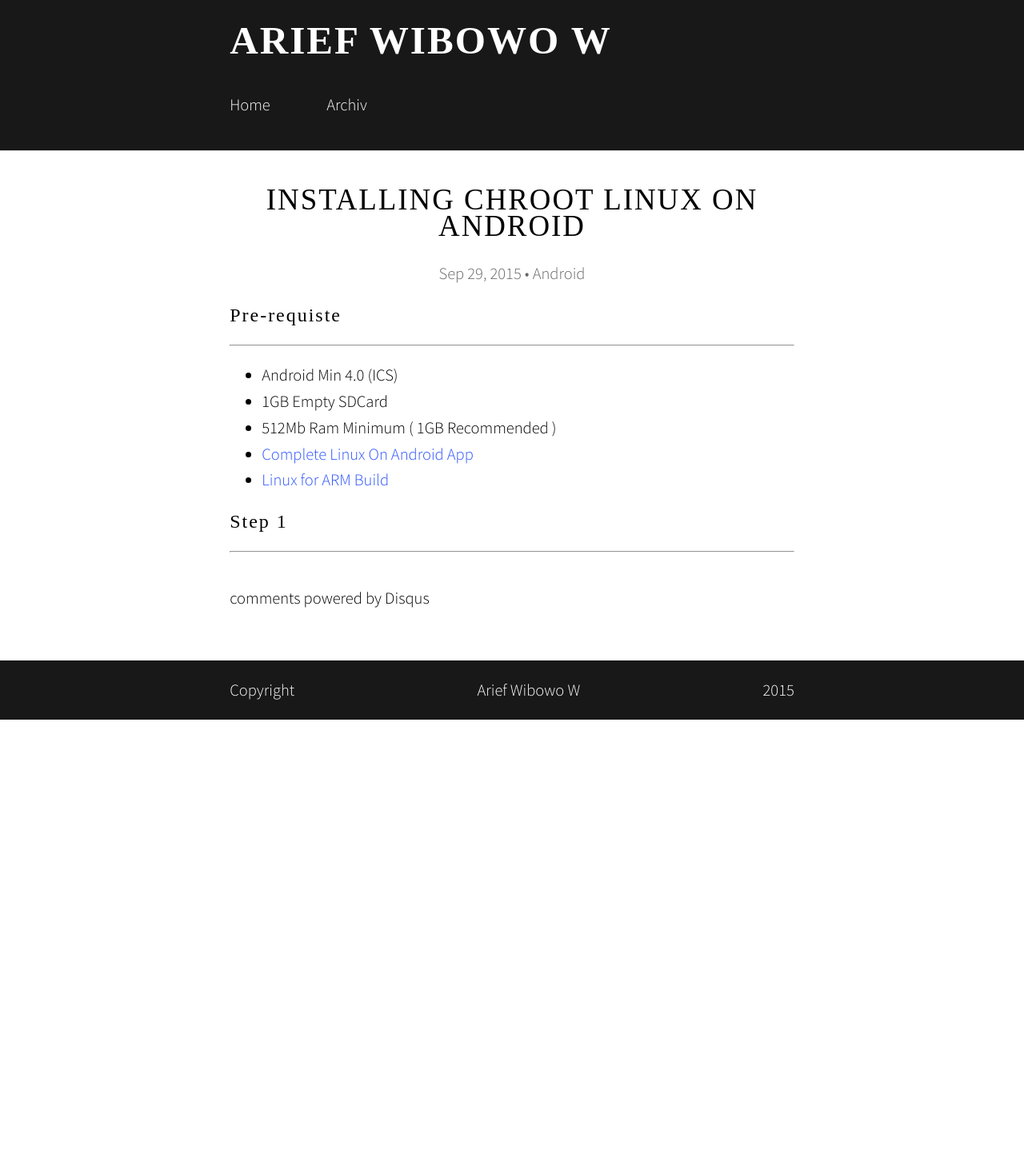
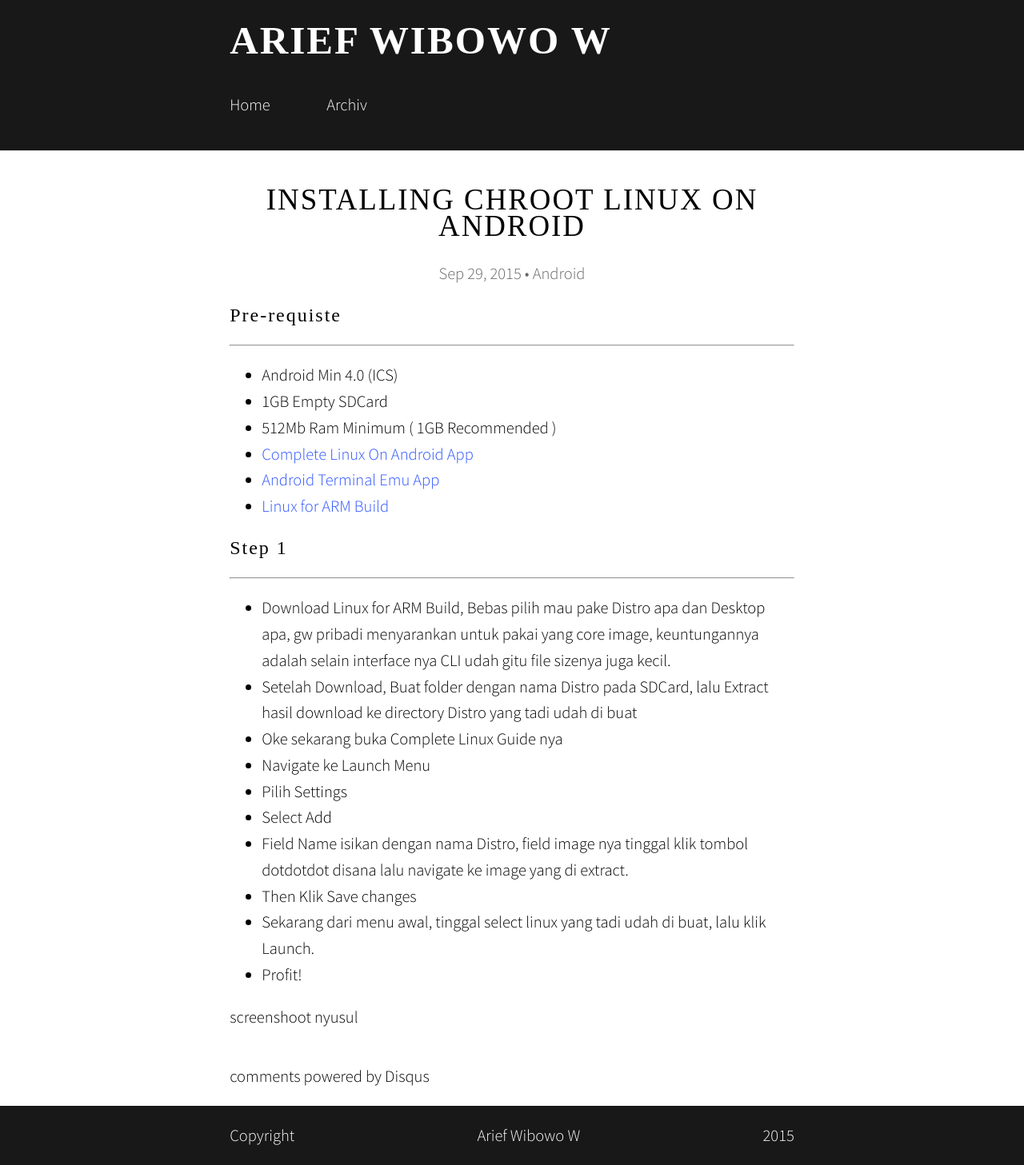
Before and after one commit to bowekr/bowekr.github.io, a Jekyll site: the page built from _posts/2015-09-29-installing-ubuntu-on-android.md, in a window 1280 px wide. Shown: the whole page at 80% size. Built offline with Jekyll 4.4.1, drawn with Linux system fonts in a browser that asks for light colours; some web fonts are replaced; Markdown is read by kramdown in place of the engine named in the settings; comment, search, counter and statistics services are not loaded; before the commit the page ends 900 px from its top, so only the background shows below that.

Commit message:
finishing article

```diff
--- a/_posts/2015-09-29-installing-ubuntu-on-android.md
+++ b/_posts/2015-09-29-installing-ubuntu-on-android.md
@@ -10,8 +10,22 @@ categories: [Android]
  * 1GB Empty SDCard
  * 512Mb Ram Minimum ( 1GB Recommended )
  * [Complete Linux On Android App](https://play.google.com/store/apps/details?id=com.zpwebsites.linuxonandroid&hl=en)
+ * [Android Terminal Emu App](https://play.google.com/store/apps/details?id=jackpal.androidterm&hl=en)
  * [Linux for ARM Build](http://sourceforge.net/projects/linuxonandroid/files/?source=navbar)
 
 
 ###Step 1
 -----
+ * Download Linux for ARM Build, Bebas pilih mau pake Distro apa dan Desktop apa, gw pribadi menyarankan untuk pakai yang core image, keuntungannya adalah selain interface nya CLI udah gitu file sizenya juga kecil.
+ * Setelah Download, Buat folder dengan nama Distro pada SDCard, lalu Extract hasil download ke directory Distro yang tadi udah di buat
+ * Oke sekarang buka Complete Linux Guide nya
+ * Navigate ke Launch Menu
+ * Pilih Settings
+ * Select Add
+ * Field Name isikan dengan nama Distro, field image nya tinggal klik tombol dotdotdot disana lalu navigate ke image yang di extract.
+ * Then Klik Save changes
+ * Sekarang dari menu awal, tinggal select linux yang tadi udah di buat, lalu klik Launch.
+ * Profit!
+
+
+screenshoot nyusul
```
Also changed, not shown: _layouts/default.html (+0 -13 lines).
